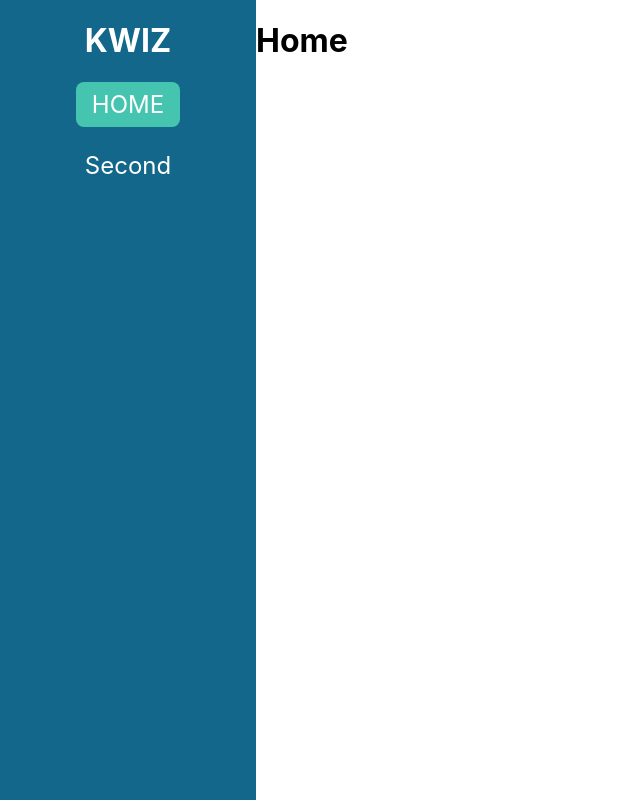
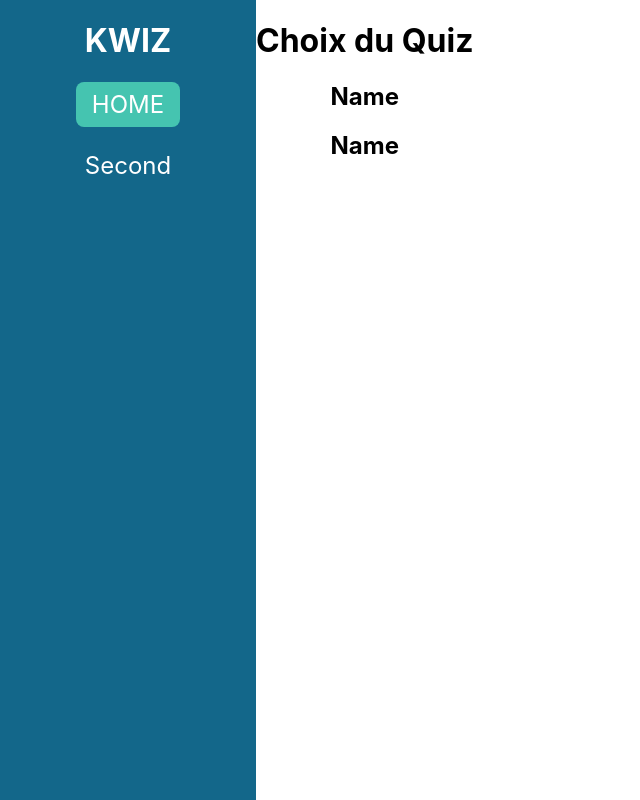
Before and after one commit to wwwazz333/KWIZ_react, a React (Create React App) app: page / in a window 1280 px wide. Shown: the whole page, without its empty margins (0-640 px from the left). Built offline with nearby package versions, Linux system fonts and the light colour scheme.

Commit message:
quiz item

```diff
--- a/src/App.tsx
+++ b/src/App.tsx
@@ -1,9 +1,9 @@
 import React from 'react';
 import logo from './logo.svg';
 import './App.css';
-import HomePage from './pages/home/home_page';
+import JouerPage from './pages/play/play_page';
 
-import SecondPage from './pages/second/second_page';
+import CreateQuizPage from './pages/create_quiz/create_quiz_page';
 import { BrowserRouter, Routes, Route } from 'react-router-dom';
 import NavBar from './components/navbar/navbar';
 
@@ -14,8 +14,8 @@ function App() {
       <BrowserRouter>
         <NavBar />
         <Routes>
-          <Route path={'/'} element={<HomePage />} />
-          <Route path={'/second'} element={<SecondPage />} />
+          <Route path={'/'} element={<JouerPage />} />
+          <Route path={'/create_quiz'} element={<CreateQuizPage />} />
         </Routes>
       </BrowserRouter>
     </div>
--- /dev/null
+++ b/src/models/answer_quiz.tsx
@@ -0,0 +1,6 @@
+export type AnswerQuiz = {
+	id: number;
+	question: number;
+	answer: string;
+	isCorrect: boolean;
+};
--- /dev/null
+++ b/src/models/quiz.tsx
@@ -0,0 +1,4 @@
+export type Quiz = {
+	  id: number;
+	  name: string;
+};
--- /dev/null
+++ b/src/models/score_quiz.tsx
@@ -0,0 +1,5 @@
+export type ScoreQuiz = {
+	id: number;
+	quiz: number;
+	score: number;
+};
--- a/src/pages/second/second_page.tsx
+++ b/src/pages/create_quiz/create_quiz_page.tsx
@@ -1,6 +1,6 @@
 import React from 'react';
 
-export default function SecondPage() {
+export default function CreateQuizPage() {
   return (
     <div>
       <h1>Second</h1>
--- a/src/pages/home/home_page.tsx
+++ /dev/null
@@ -1,9 +0,0 @@
-import React from 'react';
-
-export default function HomePage() {
-  return (
-    <div>
-      <h1>Home</h1>
-    </div>
-  );
-}
--- /dev/null
+++ b/src/pages/play/play_page.tsx
@@ -0,0 +1,23 @@
+import React, { useEffect } from 'react';
+import { Quiz } from '../../models/quiz';
+import QuizItem from './quiz_item';
+
+export default function JouerPage() {
+  const [quiz, setQuiz] = React.useState<Quiz[]>([]);
+
+  useEffect(() => {
+    setQuiz([{ id:1, name: 'Quiz 1' }, { id:2, name: 'Quiz 2'}])
+  }, []);
+
+  return (
+    <div>
+      <h1>Choix du Quiz</h1>
+
+      <div id='list-quiz'>
+        {quiz.map((quiz) => (
+          <QuizItem />
+        ))}
+      </div>
+    </div>
+  );
+}
--- /dev/null
+++ b/src/pages/play/quiz_item.tsx
@@ -0,0 +1,9 @@
+import React from 'react';
+
+export default function QuizItem() {
+	return (
+		<div >
+			<h2>Name</h2>
+		</div>
+	);
+}
```
Also changed, not shown: src/models/question_quiz.tsx (added, +8 -0 lines).
